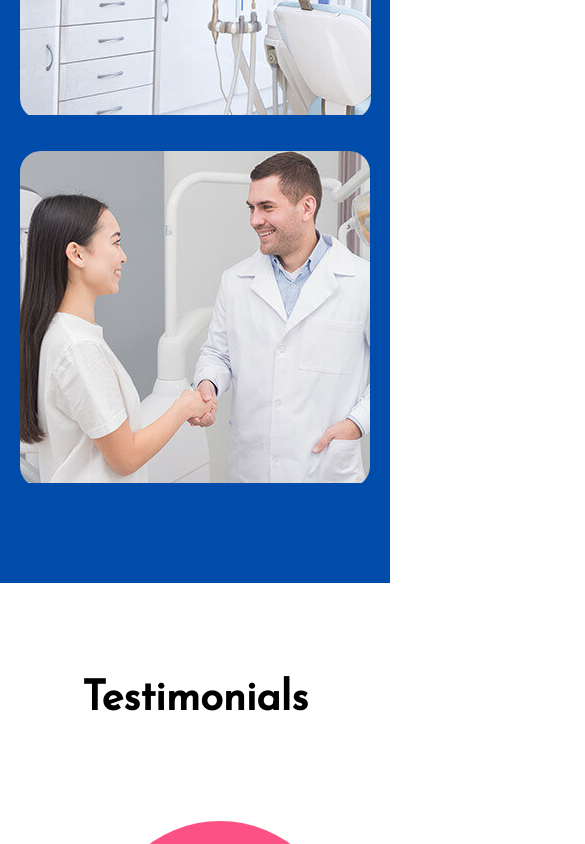
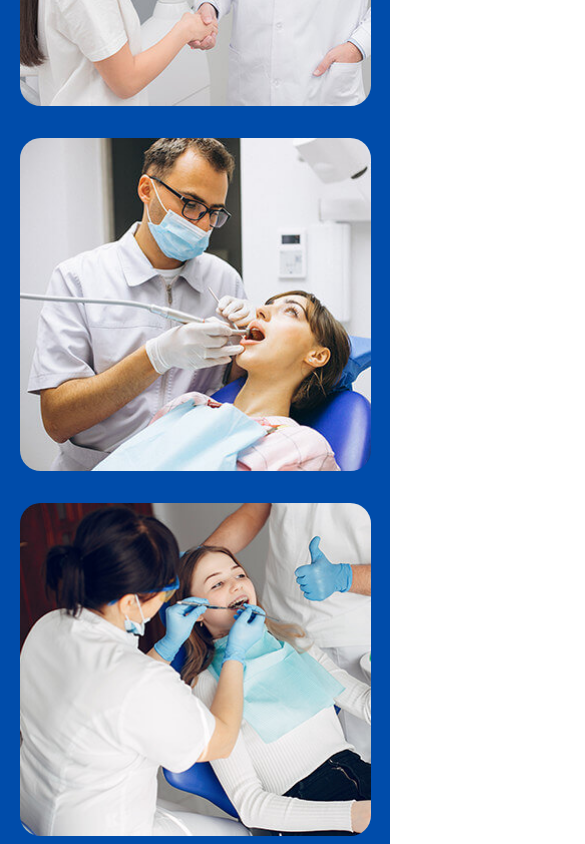
Before and after one commit to wakar-malik/dentist-website, a React (Vite) app: page / in a window 390 px wide. Shown: the part 9400-10244 px from the top of the page, 585 px wide, since content can reach past the window. Built offline with nearby package versions, Linux system fonts and the light colour scheme.

Commit message:
fixed responsivenss on gallery section and fixed cards hover for mobile devices

```diff
--- a/src/App.jsx
+++ b/src/App.jsx
@@ -18,11 +18,11 @@ function App() {
       <Treatment />
       <Dentist />
       <Gallery />
-      <Testimonials />
+      {/* <Testimonials />
       <Appointment />
       <Blog />
       <Footer />
-      <Copyright />
+      <Copyright /> */}
     </>
   );
 }
--- a/src/section/Dentist/Dentist.module.css
+++ b/src/section/Dentist/Dentist.module.css
@@ -37,10 +37,6 @@
   padding: 3rem 4rem;
   transition: all 0.2s ease-in;
   box-shadow: 0px 10px 50px 0px rgba(0, 0, 0, 0.1);
-}
-
-.dentistCard:hover {
-  transform: translateY(-1rem);
 }
 
 .dentistCard:hover .dentistCardName {
@@ -109,6 +105,12 @@
   font-size: 0.9rem;
 }
 
+@media screen and (min-width: 769px) {
+  .dentistCard:hover {
+    transform: translateY(-1rem);
+  }
+}
+
 @media screen and (max-width: 1100px) {
   .dentistCards {
     grid-template-columns: repeat(2, 1fr);
--- a/src/section/Gallery/Gallery.jsx
+++ b/src/section/Gallery/Gallery.jsx
@@ -9,7 +9,10 @@ const galleryImages = [
   { img: IMAGES.gallery1 },
   { img: IMAGES.gallery2 },
   { img: IMAGES.gallery3 },
-  { img: IMAGES.gallery4 },
+  { img: IMAGES.gallery5 },
+  { img: IMAGES.gallery1 },
+  { img: IMAGES.gallery2 },
+  { img: IMAGES.gallery3 },
   { img: IMAGES.gallery5 },
 ];
 
@@ -41,7 +44,7 @@ function Gallery() {
 
       {modal && (
         <Modal onClose={modalHandler}>
-          <Image src={image} alt="modal-img" />
+          <Image src={image} alt="modal-img" className={styles.modalImg} />
         </Modal>
       )}
     </Section>
@@ -55,9 +58,13 @@ function GalleryPhotos({ galleryImages, onGetImage, onOpenModal }) {
         <div
           key={i}
           onClick={() => onGetImage(i)}
-          style={{ borderRadius: "1.3rem", overflow: "hidden" }}
+          className={styles.galleryImgSubContainer}
         >
-          <Image src={image.img} alt="gallery-img" />
+          <Image
+            src={image.img}
+            alt="gallery-img"
+            className={styles.galleryImg}
+          />
         </div>
       ))}
     </div>
--- a/src/section/Gallery/Gallery.module.css
+++ b/src/section/Gallery/Gallery.module.css
@@ -10,10 +10,40 @@
 }
 
 .galleryImgContainer {
-  display: flex;
-  align-items: center;
-  justify-content: space-between;
-  flex-wrap: wrap;
-  row-gap: 2rem;
+  display: grid;
+  grid-template-columns: repeat(3, 1fr);
+  grid-template-rows: repeat(3, 1fr);
+  gap: 2rem;
   margin-top: 3rem;
 }
+
+.galleryImgSubContainer {
+  border-radius: 1.3rem;
+  overflow: hidden;
+  display: grid;
+  place-items: center;
+}
+
+.galleryImg {
+  width: 100%;
+}
+
+.modalImg {
+  width: 100%;
+}
+
+@media screen and (max-width: 1100px) {
+  .galleryImgContainer {
+    grid-template-columns: repeat(2, 1fr);
+  }
+}
+
+@media screen and (max-width: 700px) {
+  .galleryImgContainer {
+    grid-template-columns: 1fr;
+  }
+
+  .modalImg {
+    width: 60vw;
+  }
+}
--- a/src/section/Welcome/Welcome.module.css
+++ b/src/section/Welcome/Welcome.module.css
@@ -104,10 +104,6 @@
   box-shadow: 0px 10px 50px 0px rgba(0, 0, 0, 0.1);
 }
 
-.welcomeCard:hover {
-  transform: translateY(-1rem);
-}
-
 .welcomeCard .welcomeCardImgContainer {
   width: 4rem;
   height: 4rem;
@@ -141,6 +137,12 @@
   }
   to {
     bottom: -1rem;
+  }
+}
+
+@media screen and (min-width: 769px) {
+  .welcomeCard:hover {
+    transform: translateY(-1rem);
   }
 }
 
```
